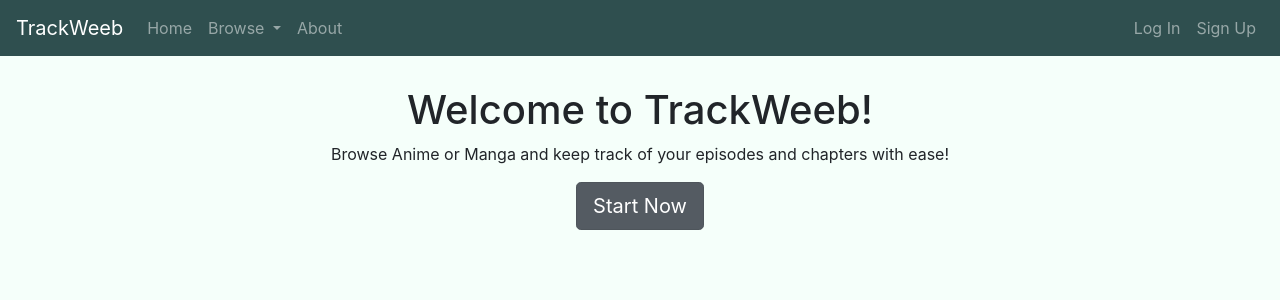
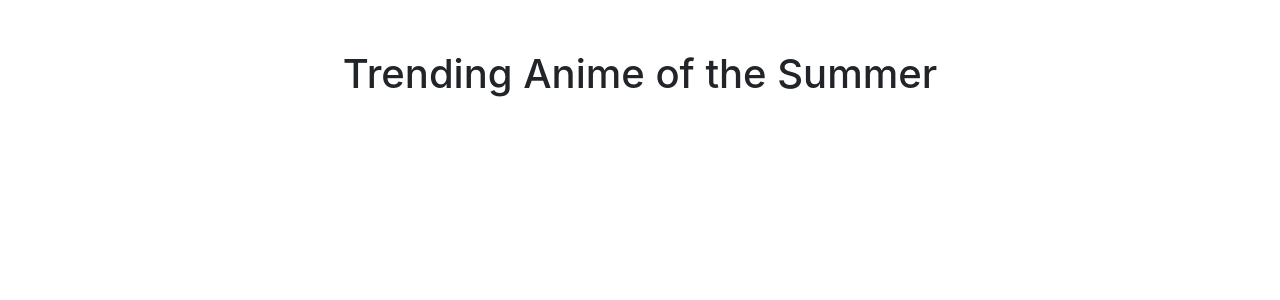
Before and after one commit to swarajc/WeebTrack, a Node server app: page / in a window 1280 px wide. Shown: the top 300 px of the page. Run offline with Node 20, Linux system fonts and the light colour scheme.

Commit message:
embed javascript for season

```diff
--- a/app.js
+++ b/app.js
@@ -1,13 +1,20 @@
 var express = require('express');
+// var path = require('path');
 var bodyParser = require('body-parser');
 var app = express();
 
-app.set("view engine", "ejs");
+// app.set('views', path.join(__dirname, 'views'));
+app.set('view engine', 'ejs');
+
 app.use(express.static(__dirname + "/public"));
-app.get('/', (req, res) => {
+app.use(express.urlencoded({ extended: false }));
+app.use(bodyParser.urlencoded({ extended: false }));
+
+
+//====ROUTES=====//
+app.get('/', function(req, res){
     res.render('home');
 });
-
 app.listen(3000, ()=>{
     console.log('Server started!');
 });
--- a/views/home.ejs
+++ b/views/home.ejs
@@ -1,14 +1,35 @@
-<% include partials/header %>
+<% include ./partials/header %>
 
-  <div class="container">
-    <div class="row">
-        <div class="col text-center">
-          <div class="message">
-            <h1>Welcome to TrackWeeb!</h1>
-            <p>Browse Anime or Manga and keep track of your episodes and chapters with ease!</p>
-          </div>
-          <a href="./browse.html" class="btn btn-secondary btn-lg active" aria-pressed="true" role="button">Start Now</a>
-        </div>
-    </div>
+  <!-- // Anime Season (Spring, Summer, Fall and Winter) -->
+
+  <!-- ===================================== -->
+
+  <%  var currentDate = new Date(),
+      month = currentDate.getMonth();
+      var season = '';
+      if( month >= 3 && month <= 5)
+      {
+        season = 'Spring';
+      }
+      else if(month >= 6 && month <= 8 )
+      {
+        season  = 'Summer';
+      }
+      else if(month >= 9 && month <= 11)
+      {
+        season = 'Fall';
+      }
+      else
+      {
+        season = 'Winter';
+      }
+  %>
+
+<!-- ======================================== -->
+
+
+  <div>
+    <h1 style="padding-top: 50px; text-align: center;">Trending Anime of the <%=season%> </h1>
+
   </div>
-<%include partials/footer %>
+<% include ./partials/footer %>
--- a/views/partials/footer.ejs
+++ b/views/partials/footer.ejs
@@ -1,4 +1,6 @@
-<script src="https://code.jquery.com/jquery-3.3.1.slim.min.js" integrity="sha384-q8i/X+965DzO0rT7abK41JStQIAqVgRVzpbzo5smXKp4YfRvH+8abtTE1Pi6jizo" crossorigin="anonymous"></script>
+
+        <script src="/javascripts/date.js"></script>
+        <script src="https://code.jquery.com/jquery-3.3.1.slim.min.js" integrity="sha384-q8i/X+965DzO0rT7abK41JStQIAqVgRVzpbzo5smXKp4YfRvH+8abtTE1Pi6jizo" crossorigin="anonymous"></script>
         <script src="https://cdnjs.cloudflare.com/ajax/libs/popper.js/1.14.7/umd/popper.min.js" integrity="sha384-UO2eT0CpHqdSJQ6hJty5KVphtPhzWj9WO1clHTMGa3JDZwrnQq4sF86dIHNDz0W1" crossorigin="anonymous"></script>
         <script src="https://stackpath.bootstrapcdn.com/bootstrap/4.3.1/js/bootstrap.min.js" integrity="sha384-JjSmVgyd0p3pXB1rRibZUAYoIIy6OrQ6VrjIEaFf/nJGzIxFDsf4x0xIM+B07jRM" crossorigin="anonymous"></script>
     </body>
--- a/views/partials/header.ejs
+++ b/views/partials/header.ejs
@@ -5,42 +5,6 @@
     <meta name="viewport" content="width=device-width, initial-scale=1.0">
     <meta http-equiv="X-UA-Compatible" content="ie=edge">
     <link rel="stylesheet" href="https://maxcdn.bootstrapcdn.com/bootstrap/4.0.0/css/bootstrap.min.css" integrity="sha384-Gn5384xqQ1aoWXA+058RXPxPg6fy4IWvTNh0E263XmFcJlSAwiGgFAW/dAiS6JXm" crossorigin="anonymous">
-    <link rel="stylesheet" type = "text/css" href = './home.css'>
     <title>Home</title>
 </head>
 <body>
-        <nav class="navbar navbar-expand navbar-dark navbar-custom" >
-                <a class="navbar-brand" href="#">TrackWeeb</a>
-                <button class="navbar-toggler" type="button" data-toggle="collapse" data-target="#navbarNavDropdown" aria-controls="navbarNavDropdown" aria-expanded="false" aria-label="Toggle navigation" data-target="#navbarNavDropdown" aria-controls="navbarNavDropdown" aria-expanded="false" aria-label="Toggle navigation">
-                  <span class="navbar-toggler-icon"></span>
-                </button>
-                <div class="collapse navbar-collapse" id="navbarNavDropdown">
-                  <ul class="navbar-nav">
-                    <li class="nav-item">
-                      <a class="nav-link" href="./home.html">Home</a>
-                    </li>
-                    <li class="nav-item dropdown">
-                            <a class="nav-link dropdown-toggle" href="#" id="navbarDropdownMenuLink" data-toggle="dropdown" aria-haspopup="true" aria-expanded="false">
-                              Browse
-                            </a>
-                            <div class="dropdown-menu" aria-labelledby="navbarDropdownMenuLink">
-                                <a class="dropdown-item" href="#">Anime</a>
-                                <a class="dropdown-item" href="#">Manga</a>
-
-                            </div>
-                    </li>
-                    <li class="nav-item">
-                      <a class="nav-link" href="./about.html">About</a>
-                    </li>
-
-                    </ul>
-                </div>
-                <div class="navbar-nav">
-                    <li class="nav-item inline">
-                        <a class="nav-link" href="./login.html">Log In</a>
-                    </li>
-                    <li class="nav-item">
-                      <a class="nav-link" href="./signup.html">Sign Up</a>
-                    </li>
-                </div>
-              </nav>
```
Also changed, not shown: 1 other file.
